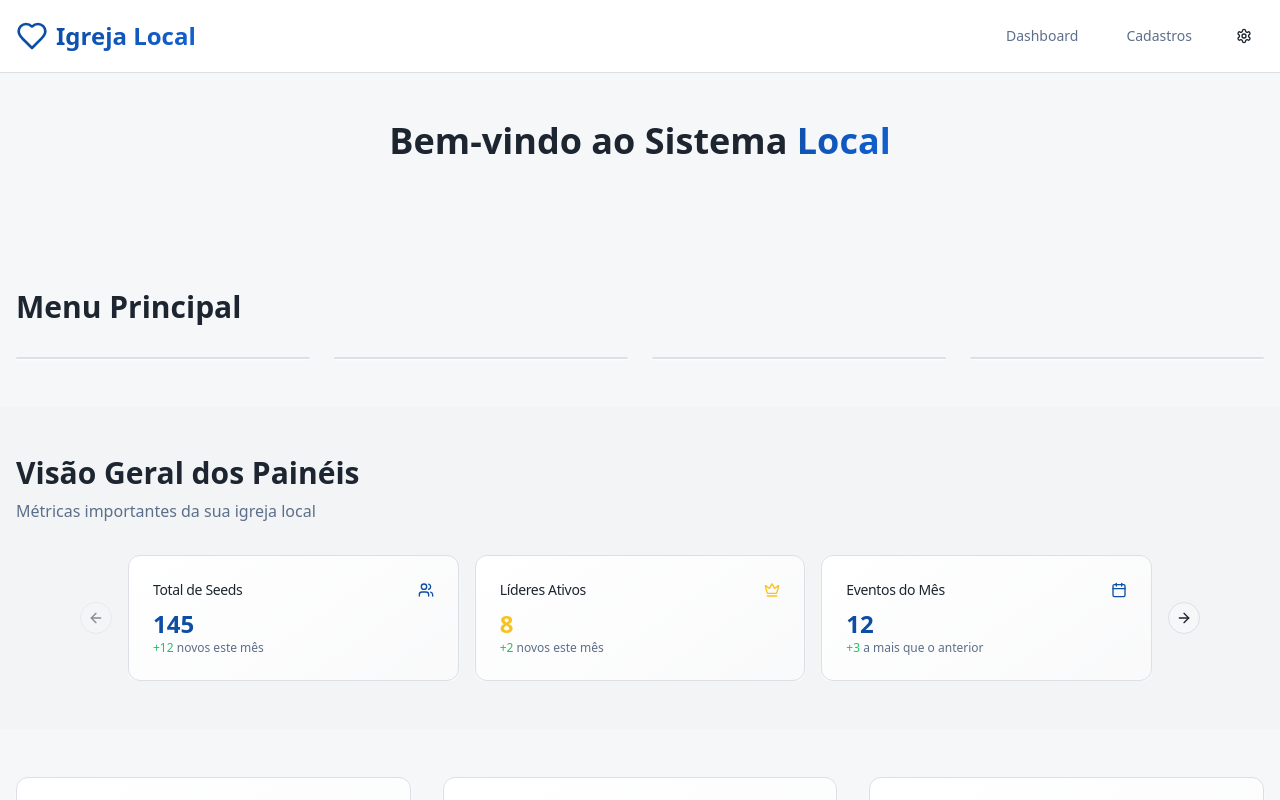
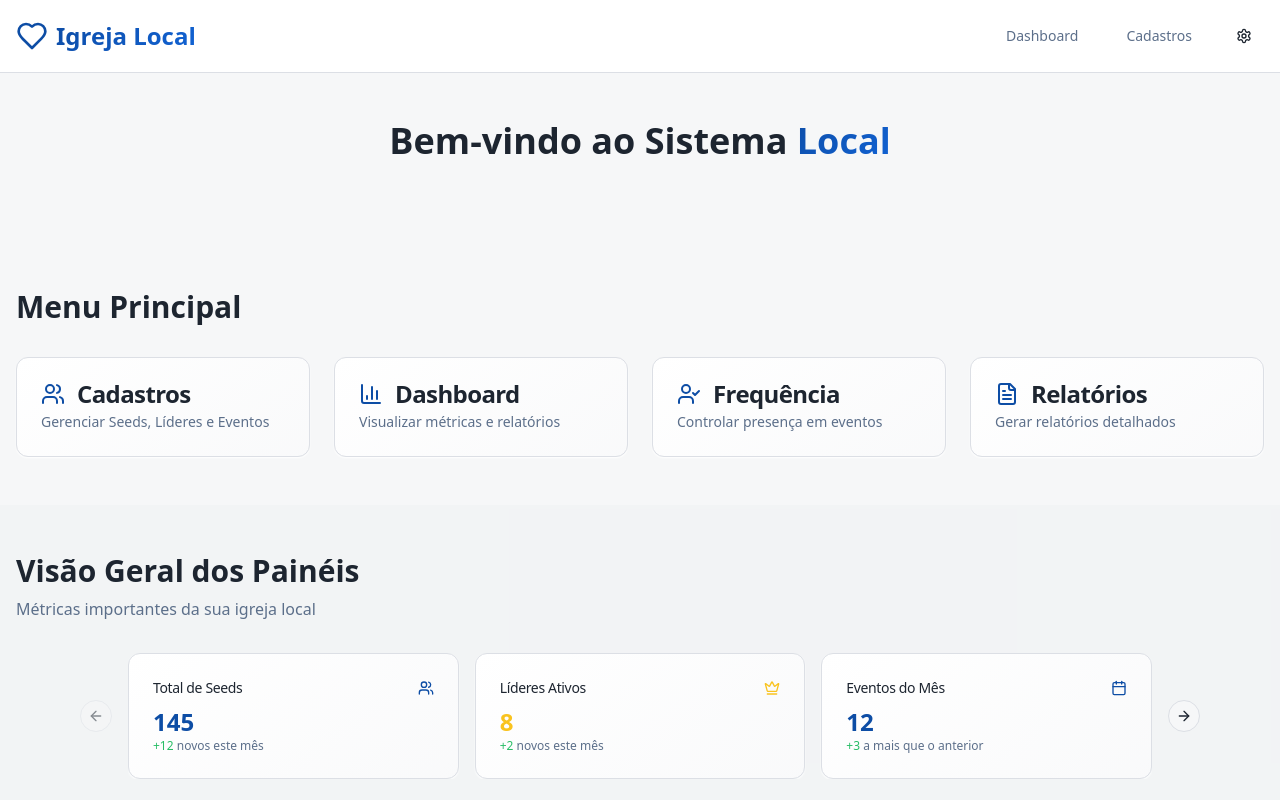
Before and after one commit to i9synconsultoria-dev/seed-leader-suite, a React (Vite) app: page / in a window 1280 px wide. Shown: the top 800 px of the page. Built offline with nearby package versions, Linux system fonts and the light colour scheme.

Commit message:
Fix: Menu buttons not visible
The main menu buttons are not visible.

```diff
--- a/src/pages/Index.tsx
+++ b/src/pages/Index.tsx
@@ -132,7 +132,13 @@ const Index = () => {
 
           <div className="grid md:grid-cols-2 lg:grid-cols-4 gap-6">
             {menuFuncionalidades.map(item => <Card key={item.titulo} className="bg-gradient-card shadow-card hover:shadow-elevated transition-all duration-300 cursor-pointer" onClick={() => navigate(item.rota)}>
-
+                <CardHeader>
+                  <CardTitle className="flex items-center gap-3">
+                    <item.icon className="h-6 w-6 text-primary" />
+                    {item.titulo}
+                  </CardTitle>
+                  <CardDescription>{item.descricao}</CardDescription>
+                </CardHeader>
               </Card>)}
           </div>
         </div>
```
